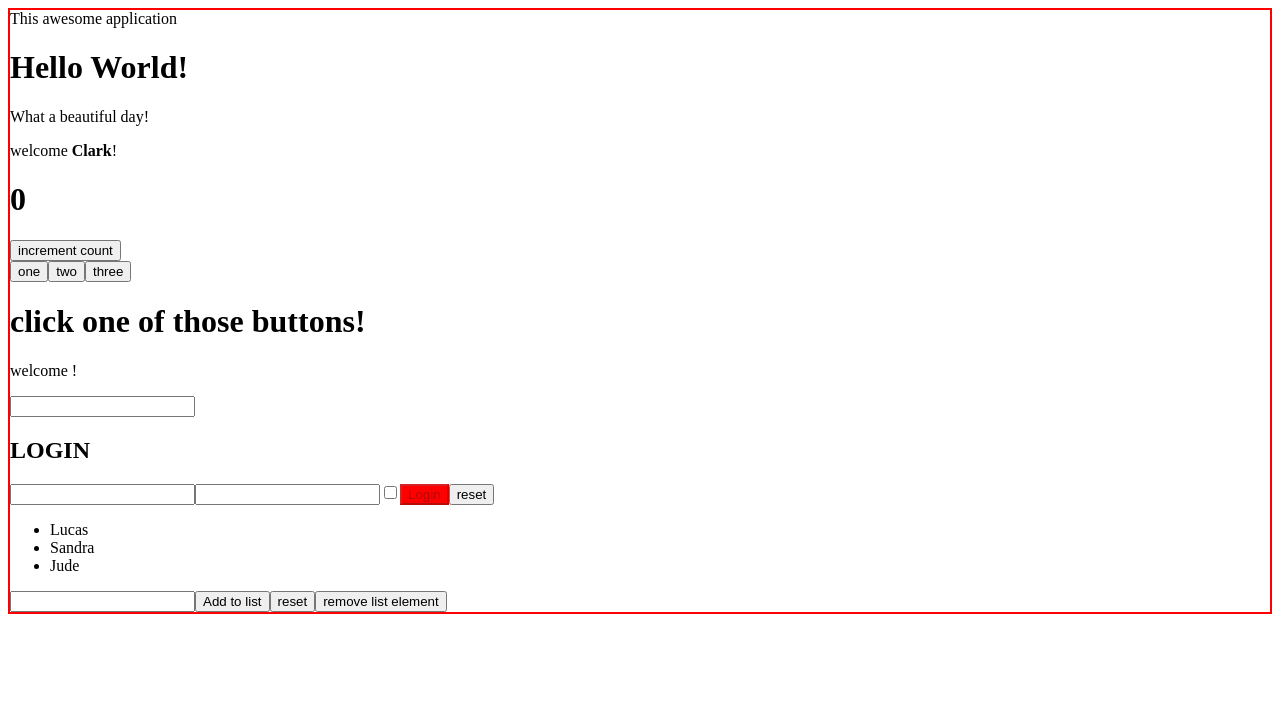
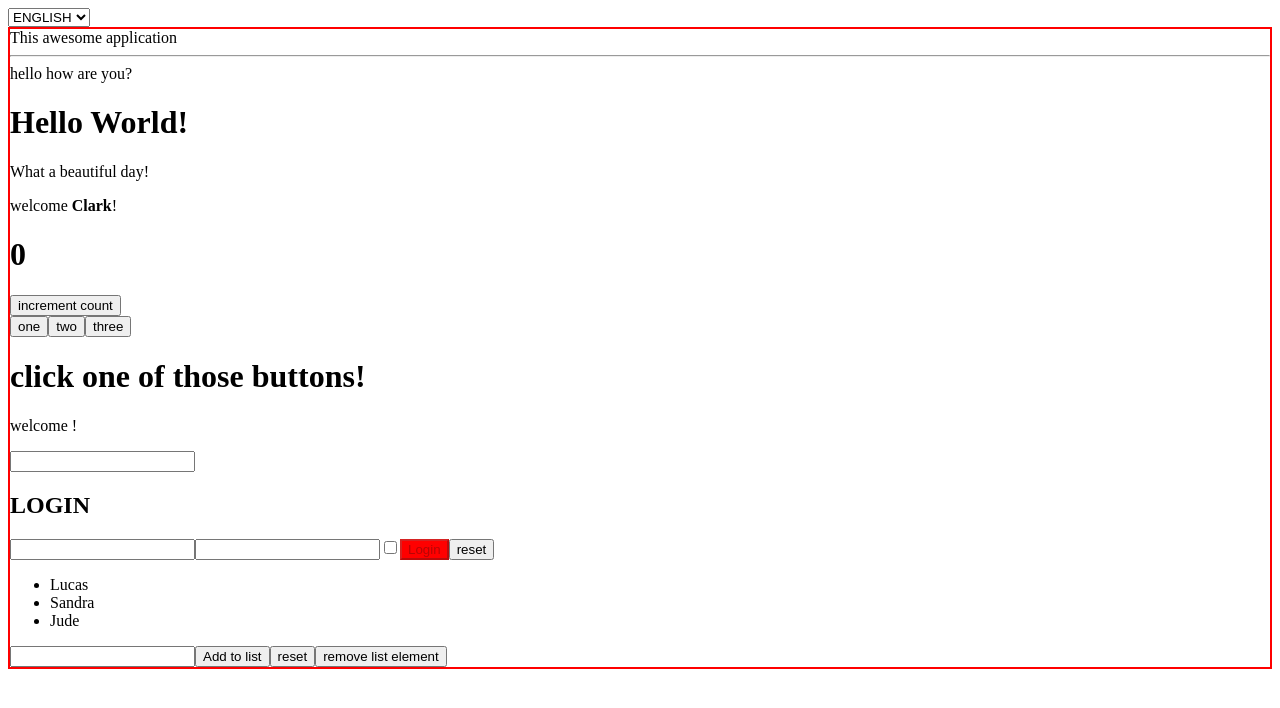
Before and after one commit to karimhaj/react-exercises, a React (Create React App) app in the folder my-app/: page / in a window 1280 px wide. Shown: the top 708 px of the page. Built offline with nearby package versions, Linux system fonts and the light colour scheme.

Commit message:
create DisplayLanguage component

```diff
--- a/my-app/src/App.js
+++ b/my-app/src/App.js
@@ -6,19 +6,44 @@
 import { TodoList } from "./TodoList";
 import "./index.css"
 import { Container } from "./Container";
+import DisplayLanguage from "./DisplayLanguage";
+import { LanguageContext } from "./LanguageContext";
 
 const theName = <b>Clark</b>;
 
 export class App extends React.Component {
-    render(){
-        return(
+
+    state = {
+        language: 'en'
+    }
+
+    handleLanguageChange = (event) => {
+        this.setState({
+            language: event.target.value
+        })
+    }
+
+
+
+    render() {
+        return (
+            <div>
+                <select value={this.state.value} onChange={this.handleLanguageChange}>
+                <option value='en'>ENGLISH</option>
+                <option value='it'>ITALIANO</option>
+            </select>
                 <Container title="This awesome application">
+                    <hr/>
+                <LanguageContext.Provider value={this.state.language}>
+                    <DisplayLanguage />
+                    </LanguageContext.Provider>
                     <Hello />
-                <Welcome age="19" name={theName}/>
+                    <Welcome age="19" name={theName} />
                     <Counter value={0} incrementInterval={1000} incrementAmount={2} />
                     <InteractiveWelcome />
                     <TodoList />
                 </Container>
+            </div>
         )
     }
 }
--- /dev/null
+++ b/my-app/src/DisplayLanguage.js
@@ -0,0 +1,30 @@
+import React from "react";
+import { LanguageContext } from "./LanguageContext";
+// import { LanguageContext } from "./LanguageContext";
+
+const strings = {
+    it: {
+        helloInLanguage: 'ciao come stai?'
+    },
+    en: {
+        helloInLanguage: 'hello how are you?'
+    }
+}
+
+export default class DisplayLanguage extends React.Component {
+
+
+
+    render() {
+        return (<div>
+            <LanguageContext.Consumer>
+            {language => {
+                return <div>
+                    {strings[language].helloInLanguage}
+                </div>
+            }
+            }
+            </LanguageContext.Consumer>
+        </div>)
+    }
+}
--- /dev/null
+++ b/my-app/src/LanguageContext.js
@@ -0,0 +1,3 @@
+import { createContext } from "react";
+
+export const LanguageContext = createContext('En')
```
Lines whose indentation alone changed are shown as unchanged.
